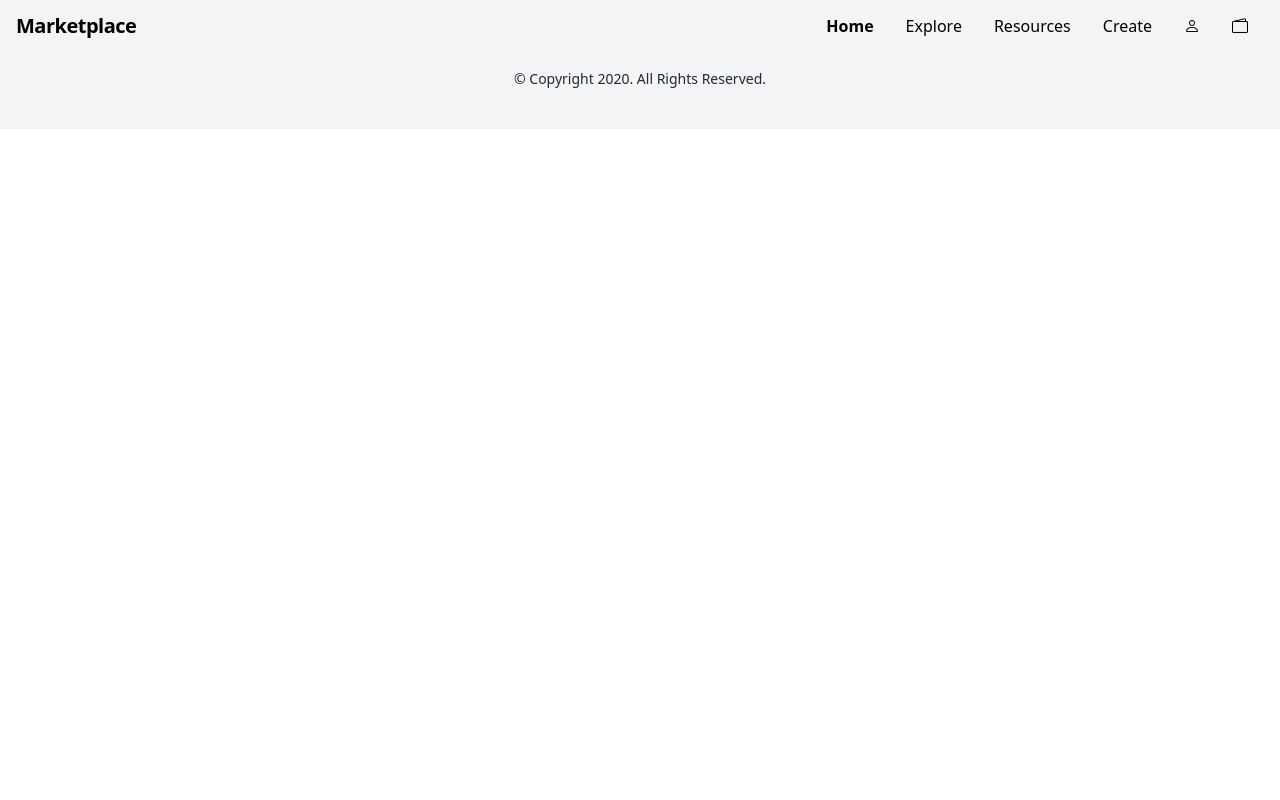
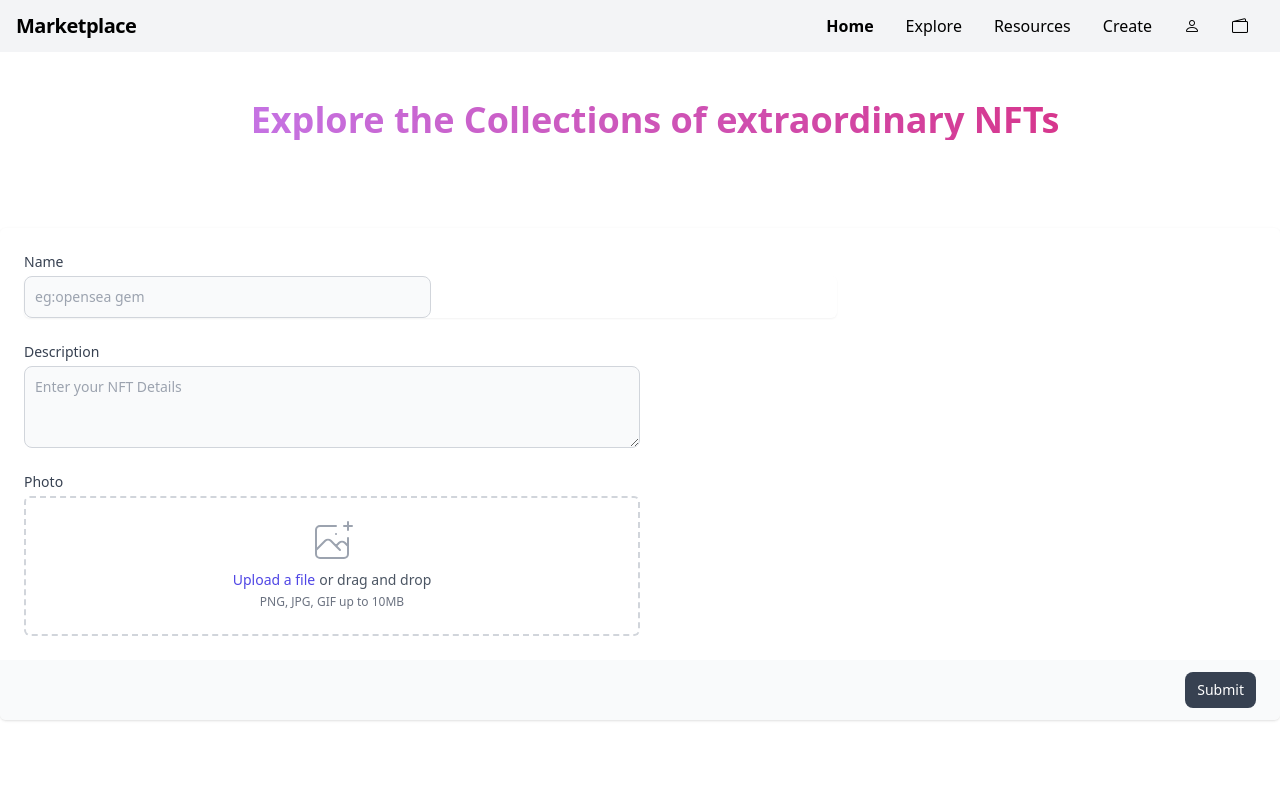
Before and after one commit to NishikantaRay/nft-marketplace, a React (Create React App) app in the folder my-app/: page /create in a window 1280 px wide. Shown: the top 800 px of the page. Built offline with nearby package versions, Linux system fonts and the light colour scheme.

Commit message:
added create page

```diff
--- a/my-app/src/components/Create.js
+++ b/my-app/src/components/Create.js
@@ -4,7 +4,110 @@ export default class Create extends Component {
   render() {
     return (
       <>
+        <h1 className="text-4xl mx-3 siz1 text-center font-extrabold text-transparent bg-clip-text bg-gradient-to-r from-purple-400 to-pink-600">
+          Explore the Collections of extraordinary NFTs
+        </h1>
+        <div className="explore-grid2">
+          <div className="md:grid md:grid-cols-1 py-6  md:gap-6">
+            <div className="mt-5 md:mt-0 md:col-span-2">
+              <form action="#" method="POST">
+                <div className="shadow sm:rounded-md sm:overflow-hidden">
+                  <div className="px-4 py-5 bg-white space-y-6 sm:p-6">
+                    <div className="grid grid-cols-3 gap-6">
+                      <div className="col-span-3 sm:col-span-2">
+                        <label
+                          for="company_website"
+                          className="block text-sm font-medium text-gray-700"
+                        >
+                          Name
+                        </label>
+                        <div className="mt-1 flex rounded-md shadow-sm">
 
+                          <input
+                            type="text"
+                            name="company_website"
+                            id="company_website"
+                            className="  bg-gray-50 border border-gray-300 text-gray-900 text-sm rounded-lg focus:ring-blue-500 focus:border-blue-500 block w-1/2 p-2.5 light:bg-gray-700 dark:border-gray-600 light:placeholder-gray-400 light:text-white dark:focus:ring-blue-500 dark:focus:border-blue-500"
+                            placeholder="eg:opensea gem"
+                          />
+                        </div>
+                      </div>
+                    </div>
+
+                    <div>
+                      <label
+                        for="about"
+                        className="block text-sm font-medium text-gray-700"
+                      >
+                        Description
+                      </label>
+                      <div className="mt-1">
+                        <textarea
+                          id="about"
+                          name="about"
+                          rows="3"
+                          className="block p-2.5 w-1/2 text-sm text-gray-900 bg-gray-50 rounded-lg border border-gray-300 focus:ring-blue-500 focus:border-blue-500 light:bg-gray-700 dark:border-gray-600 dark:placeholder-gray-400 dark:text-white dark:focus:ring-blue-500 dark:focus:border-blue-500"
+                          placeholder="Enter your NFT Details"
+                        ></textarea>
+                      </div>
+
+                    </div>
+
+                    <div>
+                      <label className="block text-sm font-medium text-gray-700">
+                        Photo
+                      </label>
+                      <div className="mt-1 w-1/2 flex justify-center px-6 pt-5 pb-6 border-2 border-gray-300 border-dashed rounded-md">
+                        <div className="space-y-1 text-center">
+                          <svg
+                            className="mx-auto h-12 w-12 text-gray-400"
+                            stroke="currentColor"
+                            fill="none"
+                            viewBox="0 0 48 48"
+                            aria-hidden="True"
+                          >
+                            <path
+                              d="M28 8H12a4 4 0 00-4 4v20m32-12v8m0 0v8a4 4 0 01-4 4H12a4 4 0 01-4-4v-4m32-4l-3.172-3.172a4 4 0 00-5.656 0L28 28M8 32l9.172-9.172a4 4 0 015.656 0L28 28m0 0l4 4m4-24h8m-4-4v8m-12 4h.02"
+                              stroke-width="2"
+                              stroke-linecap="round"
+                              stroke-linejoin="round"
+                            />
+                          </svg>
+                          <div className="flex text-sm text-gray-600">
+                            <label
+                              for="file-upload"
+                              className="relative cursor-pointer bg-white rounded-md font-medium text-indigo-600 hover:text-indigo-500 focus-within:outline-none focus-within:ring-2 focus-within:ring-offset-2 focus-within:ring-indigo-500"
+                            >
+                              <span>Upload a file</span>
+                              <input
+                                id="file-upload"
+                                name="file-upload"
+                                type="file"
+                                className="sr-only"
+                              />
+                            </label>
+                            <p className="pl-1">or drag and drop</p>
+                          </div>
+                          <p className="text-xs text-gray-500">
+                            PNG, JPG, GIF up to 10MB
+                          </p>
+                        </div>
+                      </div>
+                    </div>
+                  </div>
+                  <div className="px-4 py-3 bg-gray-50 text-right sm:px-6">
+                    <button
+                      type="submit"
+                      className="inline-flex items-center py-2 px-3 text-sm font-medium text-center bg-gray-700 rounded-lg text-white hover:bg-gray-800"
+                    >
+                      Submit
+                    </button>
+                  </div>
+                </div>
+              </form>
+            </div>
+          </div>
+        </div>
       </>
     );
   }
--- a/my-app/src/index.css
+++ b/my-app/src/index.css
@@ -68,7 +68,14 @@
   padding-bottom: 15%;
 }
 .explore-grid1{
-
   padding-top: 10%;
+}
+.siz1{
+  padding-top: 100px;
+  padding-left: 30px;
+}
+.explore-grid2{
+  padding-top: 5%;
+  padding-bottom: 7%;
 
 }
```
